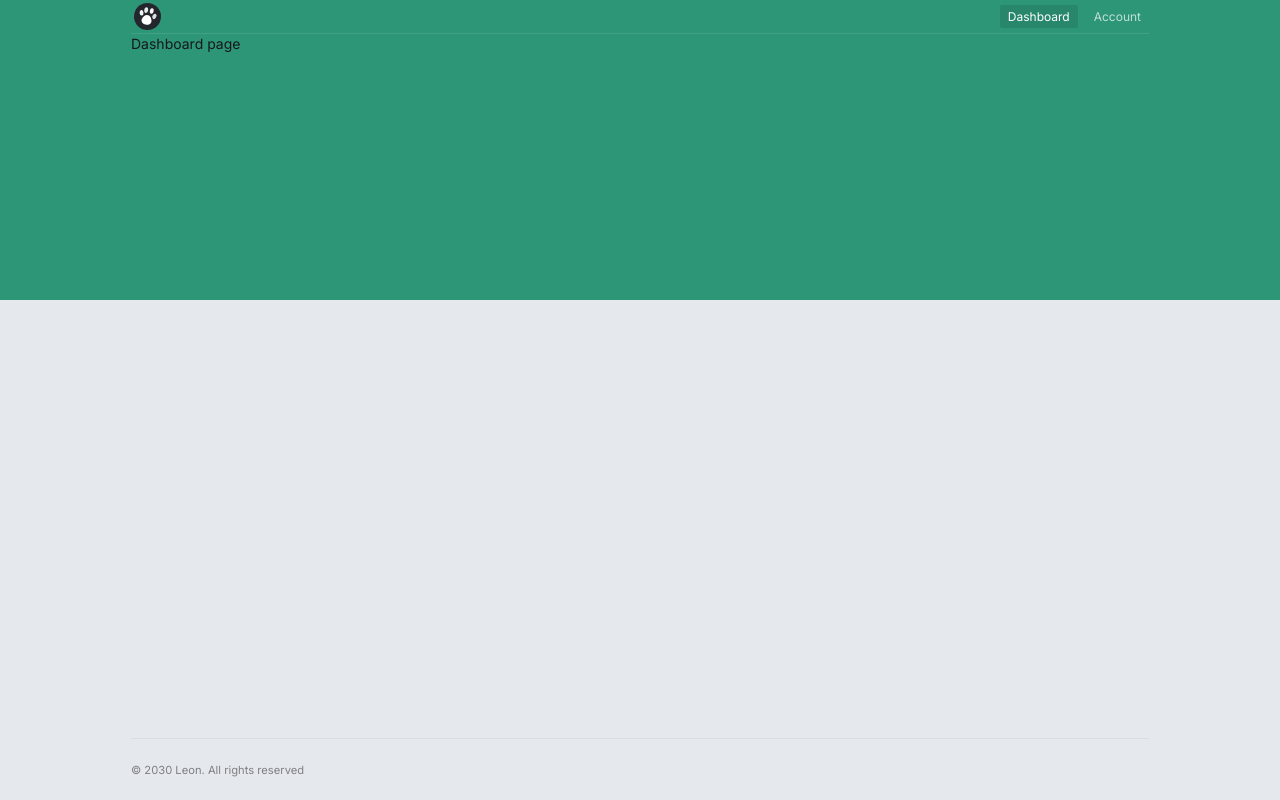
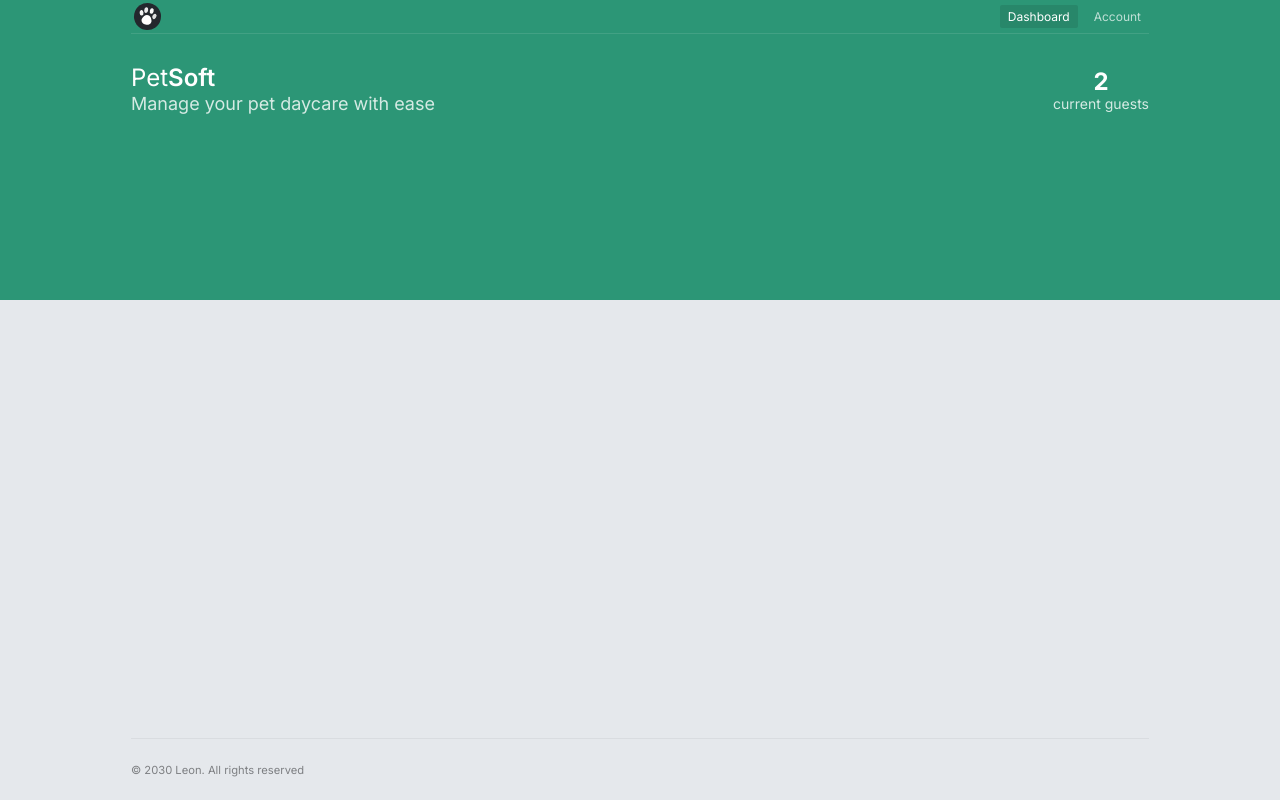
Before and after one commit to lwu97/petsoft, a Next.js app: page /app/dashboard in a window 1280 px wide. Built offline with nearby package versions, Linux system fonts and the light colour scheme.

Commit message:
branding and stats

```diff
--- a/src/app/(app)/app/dashboard/page.tsx
+++ b/src/app/(app)/app/dashboard/page.tsx
@@ -1,3 +1,13 @@
+import Branding from "@/components/branding";
+import Stats from "@/components/stats";
+
 export default function Page() {
-  return <div>Dashboard page</div>;
+  return (
+    <main>
+      <div className="flex items-center justify-between text-white py-8">
+        <Branding />
+        <Stats />
+      </div>
+    </main>
+  );
 }
--- /dev/null
+++ b/src/components/branding.tsx
@@ -0,0 +1,12 @@
+import H1 from "./h1";
+
+export default function Branding() {
+  return (
+    <section>
+      <H1>
+        Pet<span className="font-semibold">Soft</span>
+      </H1>
+      <p className="text-lg opacity-80">Manage your pet daycare with ease</p>
+    </section>
+  );
+}
--- /dev/null
+++ b/src/components/h1.tsx
@@ -0,0 +1,3 @@
+export default function H1({ children }: { children: React.ReactNode }) {
+  return <h1 className="font-mediumm text-2xl leading-6">{children}</h1>;
+}
--- /dev/null
+++ b/src/components/stats.tsx
@@ -0,0 +1,8 @@
+export default function Stats() {
+  return (
+    <section className="text-center">
+      <p className="text-2xl font-bold leading-6">2</p>
+      <p className="opacity-80">current guests</p>
+    </section>
+  );
+}
```
